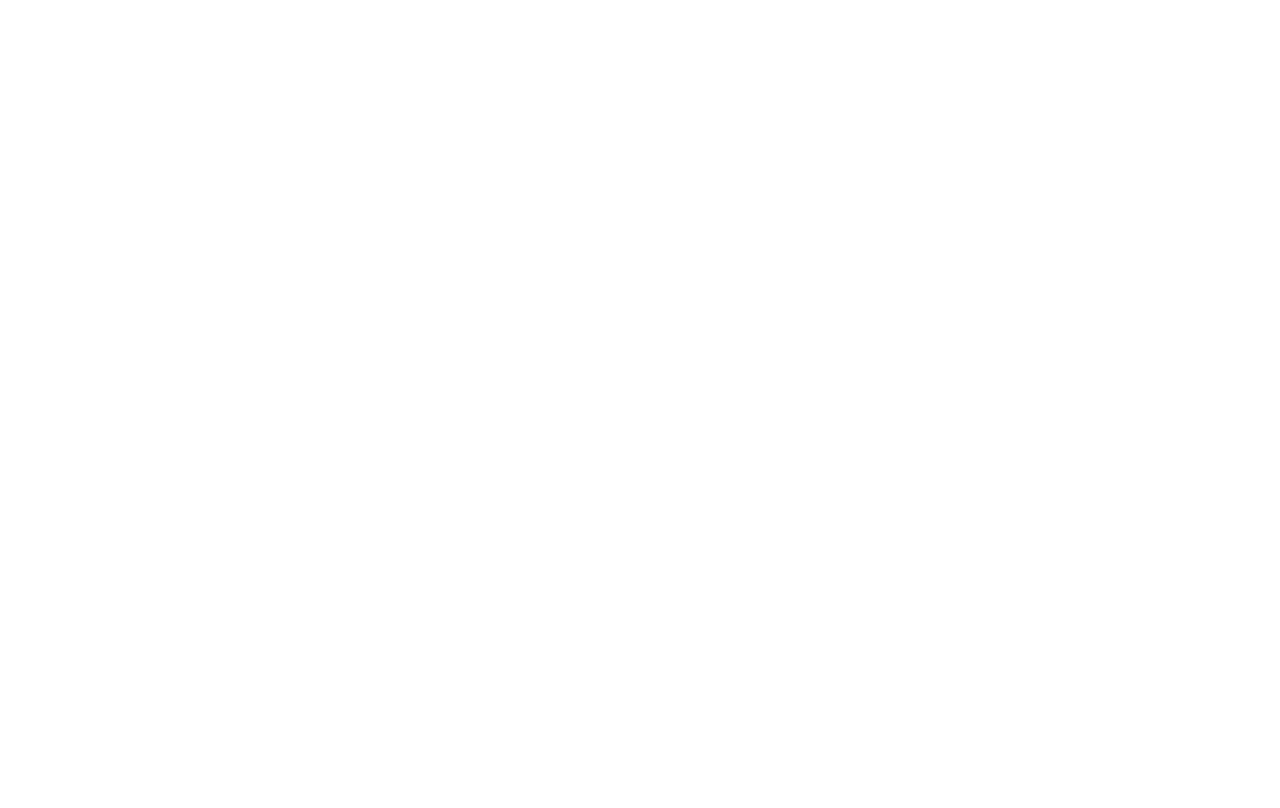
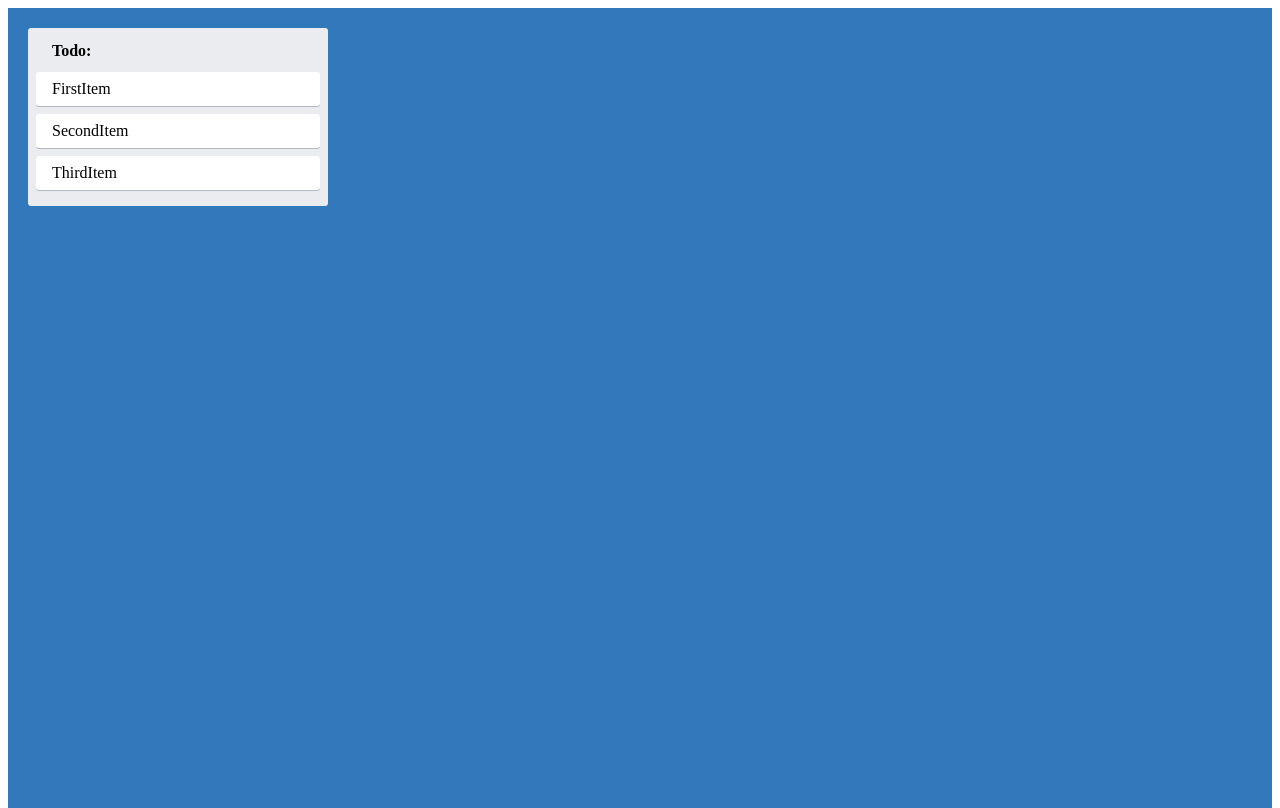
Before and after one commit to filipef9/trelo-clone, a React (Create React App) app: page / in a window 1280 px wide. Built offline with nearby package versions, Linux system fonts and the light colour scheme.

Commit message:
:construction: creation of components: AppContainer, CardContainer, ColumnContainer, ColumnTitle

```diff
--- a/src/App.tsx
+++ b/src/App.tsx
@@ -1,5 +1,15 @@
 import React from 'react';
+import { AppContainer, CardContainer, ColumnContainer, ColumnTitle } from './styles';
 
 export const App = () => {
-  return null
+  return (
+    <AppContainer>
+      <ColumnContainer>
+        <ColumnTitle>Todo:</ColumnTitle>
+        <CardContainer>FirstItem</CardContainer>
+        <CardContainer>SecondItem</CardContainer>
+        <CardContainer>ThirdItem</CardContainer>
+      </ColumnContainer>
+    </AppContainer>
+  )
 }
--- a/src/styles.ts
+++ b/src/styles.ts
@@ -1 +1,36 @@
 import styled from 'styled-components'
+
+export const AppContainer = styled.div`
+  align-items: flex-start;
+  background-color: #3179ba;
+  display: flex;
+  flex-direction: row;
+  height: 100%;
+  padding: 20px;
+  width: 100%;
+`
+
+export const ColumnContainer = styled.div`
+  background-color: #ebecf0;
+  width: 300px;
+  min-height: 40px;
+  margin-right: 20px;
+  border-radius: 3px;
+  padding: 8px 8px;
+  flex-grow: 0;
+`
+
+export const ColumnTitle = styled.div`
+  padding: 6px 16px 12px;
+  font-weight: bold;
+`
+
+export const CardContainer = styled.div`
+  background-color: #fff;
+  cursor: pointer;
+  margin-bottom: 0.5rem;
+  padding: 0.5rem 1rem;
+  max-width: 300px;
+  border-radius: 3px;
+  box-shadow: #091e4240 0 1px 0 0;
+`
```
